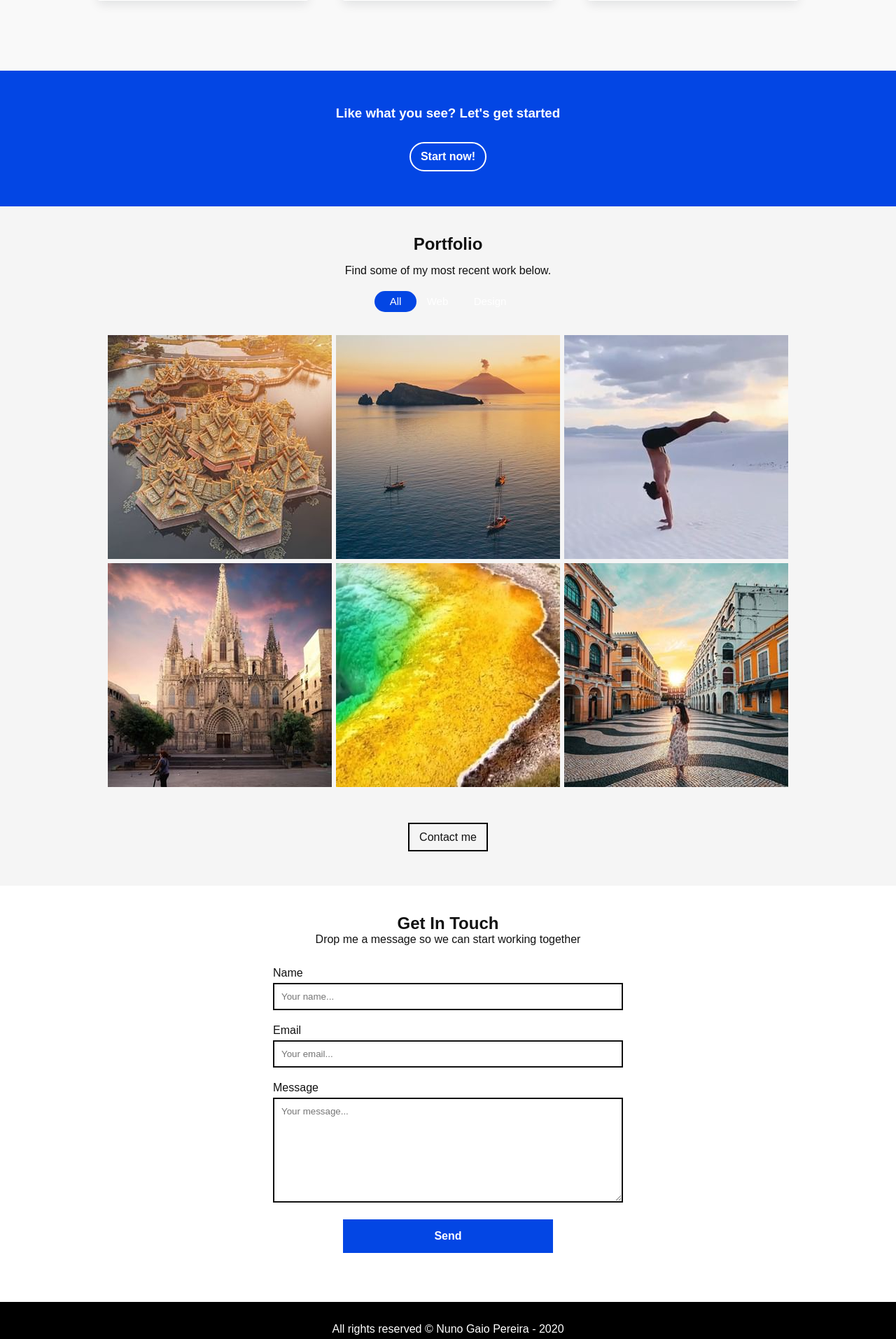
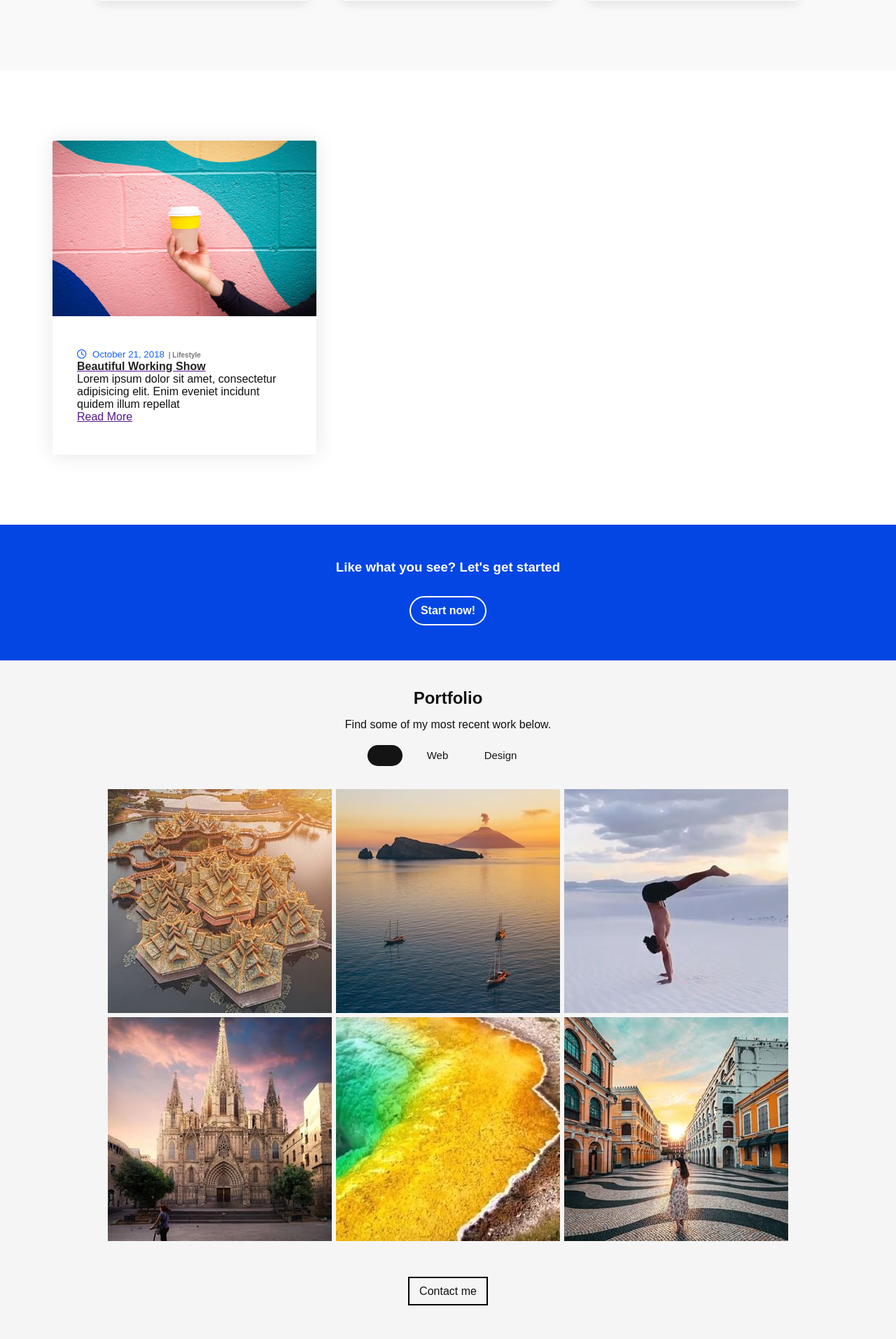
Before and after one commit to NunoGaioPereira/web-dev-portfolio, a PHP site: page / in a window 1280 px wide. Shown: the part 1473-3387 px from the top of the page at 70% size. Run offline with PHP 8.4, Linux system fonts and the light colour scheme; some libraries are stand-ins or nearby versions.

Commit message:
add news section

```diff
--- a/css/main.css
+++ b/css/main.css
@@ -525,11 +525,37 @@ nav.scrolled ul li a {
 .tabs {
 	position: relative;
 	margin: 20px auto -10px;
-	width: 210px;
+	width: 250px;
 	height: 30px;
 	padding: 0;
 	font-size: 0;
 }
+
+.tabs a {
+	text-decoration: none;
+	line-height: 30px;
+	/*margin: 0 10px;*/
+	position: relative;
+	display: inline-block;
+	z-index: 1;
+	text-align: center;
+	font-size: 15px;
+	color: #141414;
+	margin: 0 10px;
+}
+
+.tabs a:nth-child(1) {
+	width: 50px;
+}
+
+.tabs a:nth-child(2) {
+	width: 60px;
+}
+
+.tabs a:nth-child(3) {
+	width: 80px;
+}
+
 
 .tabs .animation {
 	position: absolute;
@@ -537,14 +563,14 @@ nav.scrolled ul li a {
 	height: 100%;
 	top: 0;
 	z-index: 0;
-	background: var(--main-color);
+	background: #141414;
 	border-radius: 50px;
 	transition: all .5s ease 0s;
 }
 
 .tabs .start-home, a:nth-child(1):hover~.animation {
-	width: 60px;
-	left: 0;
+	width: 50px;
+	left: 10px;
 }
 
 .tabs a:hover {
@@ -553,34 +579,63 @@ nav.scrolled ul li a {
 
 .tabs .start-web, a:nth-child(2):hover~.animation {
 	width: 60px;
-	left: 60px;
+	left: 80px;
 }
 
 .tabs .start-design, a:nth-child(3):hover~.animation {
-	width: 90px;
-	left: 120px;
+	width: 80px;
+	left: 160px;
 }
 
-.tabs a {
-	color: #fff;
-	text-decoration: none;
-	line-height: 30px;
-	/*margin: 0 10px;*/
-	position: relative;
-	display: inline-block;
-	z-index: 1;
-	text-align: center;
-	font-size: 15px;
+.news {
+	max-width: 1200px;
+	margin: 0 auto;
+	padding: 100px 20px;
 }
 
-.tabs a:nth-child(1) {
-	width: 60px;
+.news .col {
+	padding: 0 15px;
 }
 
-.tabs a:nth-child(2) {
-	width: 60px;
+.news .col .news-col {
+	width: 33.33333333%;
+	box-shadow: 0 1px 30px rgba(0, 0, 0, 0.1);
+    background: #ffffff;
+    border-radius: 3px;
+    float: left;
+    overflow: hidden;
 }
 
-.tabs a:nth-child(3) {
-	width: 90px;
+.news .news-col .news-image a img {
+	display: block;
+    max-width: 100%;
+    height: auto;
 }
+
+.news .news-col .news-info {
+	padding: 45px 35px;
+}
+
+.fa-clock-o {
+	margin-right: 5px;
+}
+
+.fa-clock-o:before {
+	content: "\f017";
+}
+
+small {
+	color: #1461ff;
+}
+
+span {
+	color: #777;
+    font-size: 10px;
+    font-weight: bold;
+    text-transform: capitalize;
+    margin-left: 2px;
+}
+
+.news h4 {
+	color: #222;
+}
--- a/index.html
+++ b/index.html
@@ -12,7 +12,8 @@
 	<meta property="og:description" content="The official website of the violinist André Gaio Pereira, Portuguese Young Musician of the Year 2017." />
 	<meta property="og:image" content="https://www.andregaiopereira.com/img/opengraphics.png" />
 	<!--<link rel="shortcut icon" type="image/png" href="img/favicon.png"/>-->
-	<script src="js/jquery-3.2.1.min.js" ></script>
+	<script src="js/jquery-3.2.1.min.js" ></script><script src="https://kit.fontawesome.com/b99e675b6e.js"></script>
+	<!-- <script src="https://kit.fontawesome.com/b99e675b6e.js"></script> -->
 
 	<link rel="stylesheet" type="text/css" href="./css/main.css">
 </head>
@@ -80,6 +81,32 @@
 	</section>
 
 
+	<section class="news">
+
+		<!-- <h4>Latest</h4> -->
+
+		<div class="col clearfix">
+			<div class="news-col">
+				<div class="news-image">
+					<a href="">
+						<img src="./img/news1.jpg">
+					</a>
+				</div>
+				<div class="news-info">
+					<small>
+						<i class="fa fa-clock-o"></i>
+						October 21, 2018
+					</small>
+					<span>| Lifestyle</span>
+					<a href="">
+						<h4>Beautiful Working Show</h4>
+					</a>
+					<p>Lorem ipsum dolor sit amet, consectetur adipisicing elit. Enim eveniet incidunt quidem illum repellat</p>
+					<a href="">Read More</a>
+				</div>
+			</div>
+		</div>
+	</section>
 
 	<section class="quote">
 		<div class="quote-content">
```
Also changed, not shown: img/news1.jpg (added).
